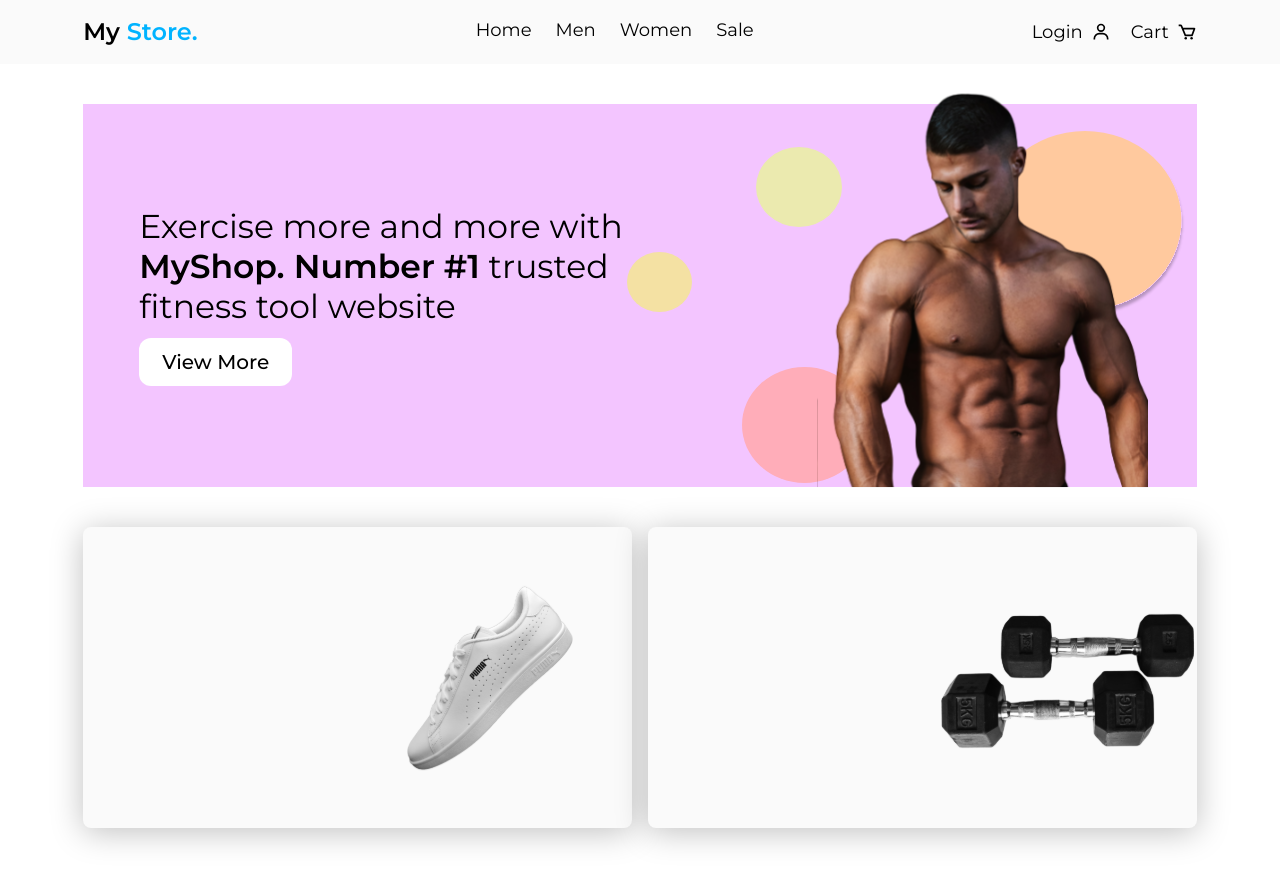
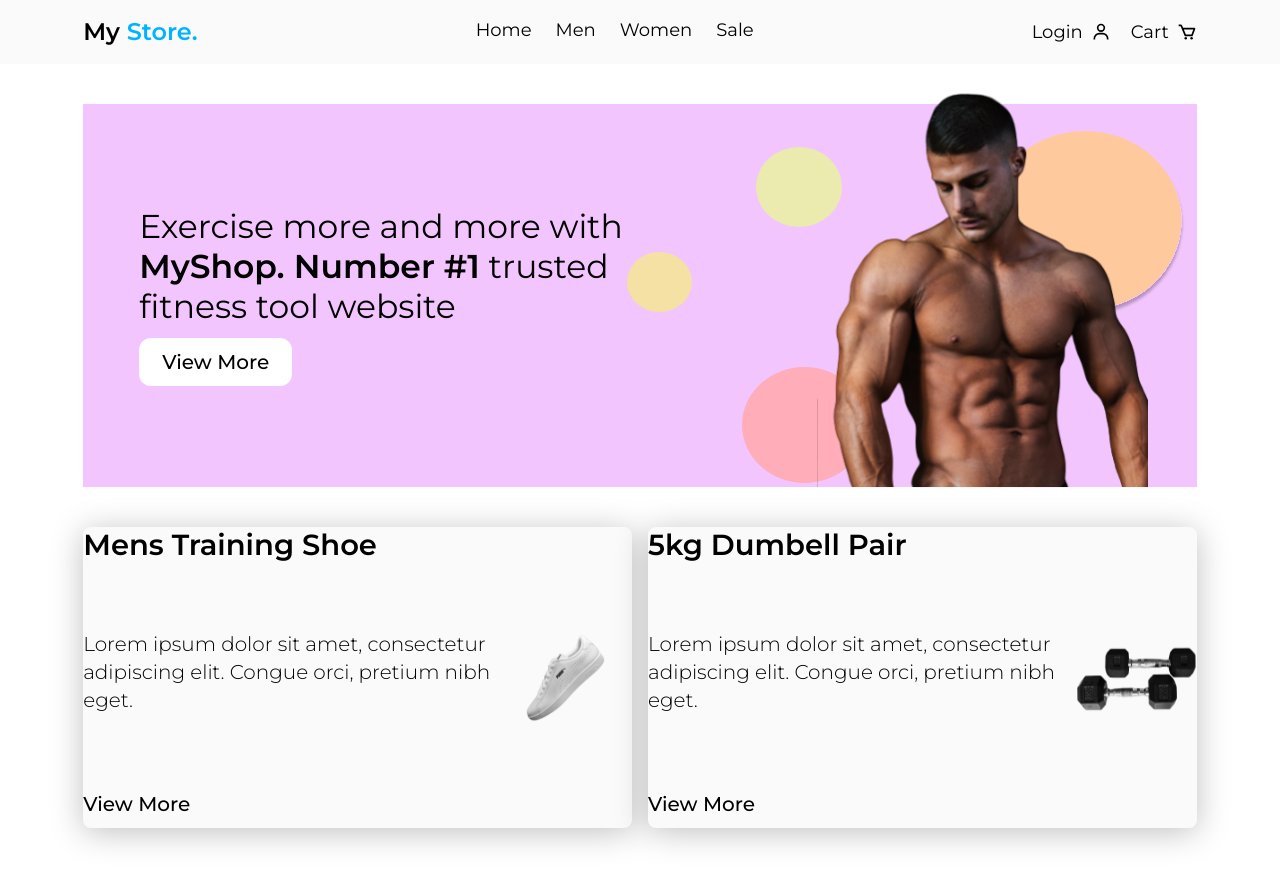
Before and after one commit to gift56/fitness_shop, a React (Vite) app: page / in a window 1280 px wide. Shown: the top 884 px of the page. Built offline with nearby package versions, Linux system fonts and the light colour scheme.

Commit message:
styling cards

```diff
--- a/src/components/ToolsCards.jsx
+++ b/src/components/ToolsCards.jsx
@@ -1,6 +1,7 @@
 import React from "react";
 import Shoe from "../assets/whiteShoe.svg";
 import GymTool from "../assets/dumbell.svg";
+import Button from "./button/Button";
 
 const ToolsCards = () => {
   const cardsData = [
@@ -24,10 +25,14 @@ const ToolsCards = () => {
           {cardsData.map(({ img, title, details }, i) => (
             <div
               key={i}
-              className="w-[50%] bg-[#FAFAFA] shadow-large min-h-[301px] rounded-lg flex items-center justify-between gap-2"
+              className="w-[50%] bg-[#FAFAFA] shadow-large h-[301px] rounded-lg flex items-center justify-between gap-2"
             >
-              <div className="flex flex-col justify-between items-start">
-
+              <div className="flex flex-col justify-between items-start h-full">
+                <h2 className="text-black font-semibold text-[29px] leading-9">
+                  {title}
+                </h2>
+                <p className="text-xl font-light text-black">{details}</p>
+                <Button text="View More" />
               </div>
               <div>
                 <img src={img} alt={title} />
```
